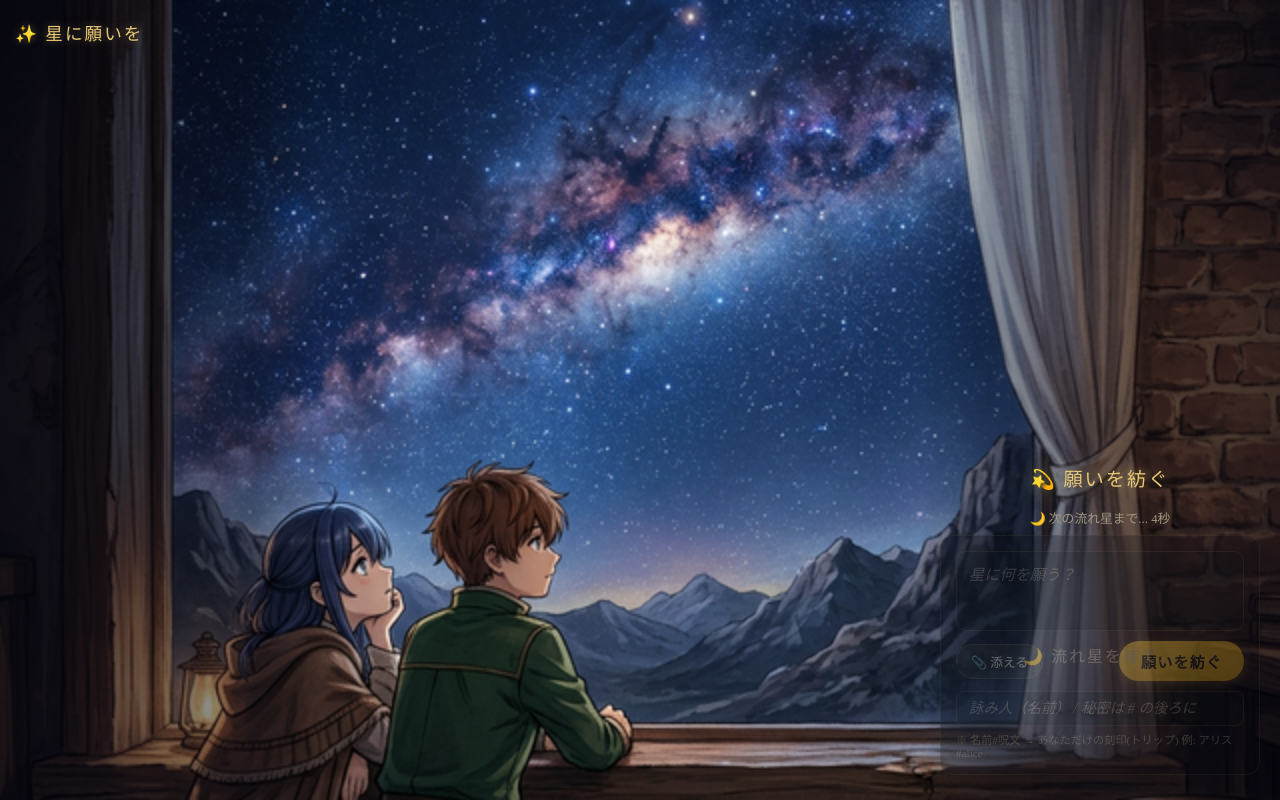
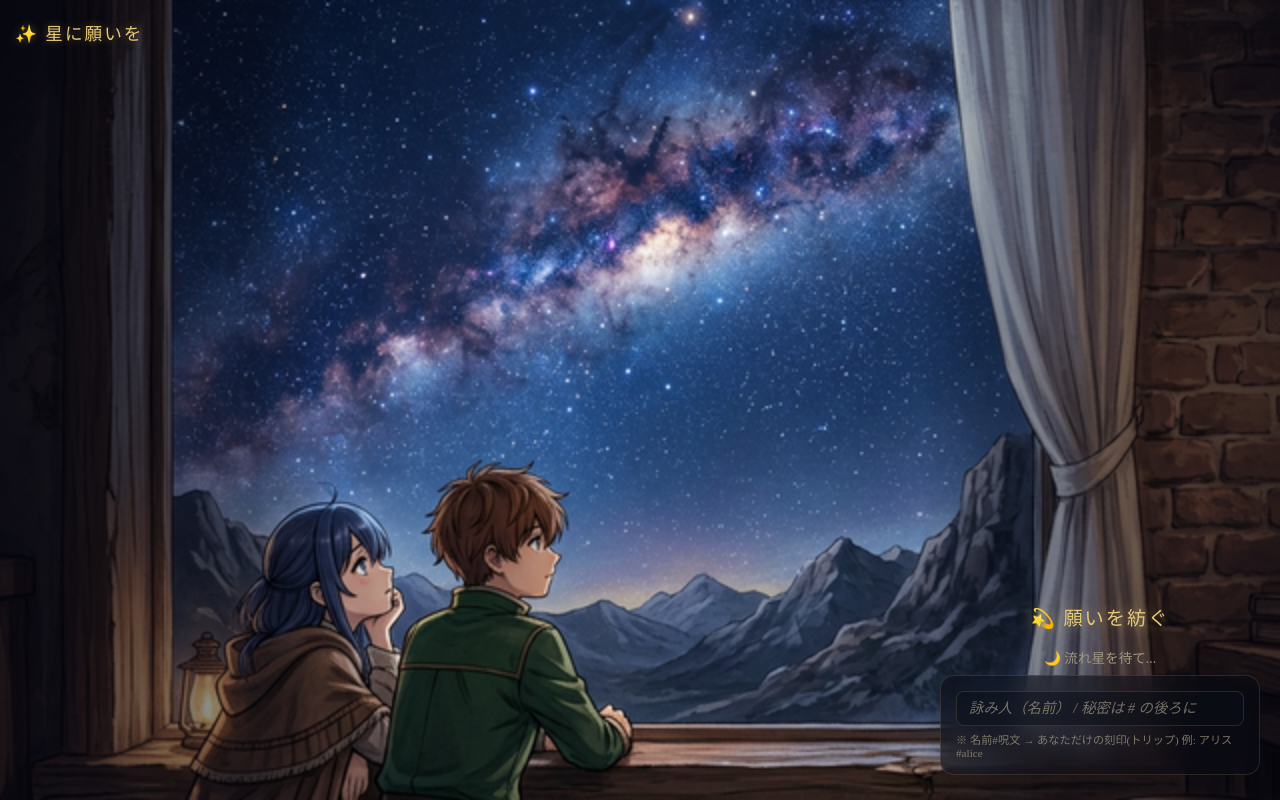
Before and after one commit to asterisk3157/base_app_test, a Flask app: page / in a window 1280 px wide. Run offline with Flask 3, Linux system fonts and the light colour scheme; data that the repository does not hold is empty; some web fonts are replaced.

Commit message:
feat: enhanced shooting stars - random timing, colors, counts, hidden input

```diff
--- a/templates/index.html
+++ b/templates/index.html
@@ -333,10 +333,35 @@
             position: absolute;
             width: 4px;
             height: 4px;
-            background: #fff;
             border-radius: 50%;
-            box-shadow: 0 0 6px 2px #fff, 0 0 15px 4px rgba(200, 220, 255, 0.8), 0 0 30px 8px rgba(150, 180, 255, 0.4);
-            animation: shootStar 3s linear forwards;
+            animation: shootStar var(--star-speed) linear forwards;
+        }
+
+        .shooting-star.color-yellow {
+            background: #ffe066;
+            box-shadow: 0 0 6px 2px #ffe066, 0 0 15px 4px rgba(255, 224, 102, 0.8), 0 0 30px 8px rgba(255, 200, 50, 0.4);
+        }
+
+        .shooting-star.color-yellow::after {
+            background: linear-gradient(to left, rgba(255, 224, 102, 0.8), transparent);
+        }
+
+        .shooting-star.color-blue {
+            background: #6ec6ff;
+            box-shadow: 0 0 6px 2px #6ec6ff, 0 0 15px 4px rgba(110, 198, 255, 0.8), 0 0 30px 8px rgba(80, 160, 255, 0.4);
+        }
+
+        .shooting-star.color-blue::after {
+            background: linear-gradient(to left, rgba(110, 198, 255, 0.8), transparent);
+        }
+
+        .shooting-star.color-red {
+            background: #ff7e7e;
+            box-shadow: 0 0 6px 2px #ff7e7e, 0 0 15px 4px rgba(255, 126, 126, 0.8), 0 0 30px 8px rgba(255, 100, 100, 0.4);
+        }
+
+        .shooting-star.color-red::after {
+            background: linear-gradient(to left, rgba(255, 126, 126, 0.8), transparent);
         }
 
         .shooting-star::after {
@@ -347,7 +372,6 @@
             transform: translateY(-50%);
             width: 80px;
             height: 2px;
-            background: linear-gradient(to left, rgba(255, 255, 255, 0.8), transparent);
         }
 
         @keyframes shootStar {
@@ -371,49 +395,31 @@
         }
 
         /* === INPUT LOCK/UNLOCK STATES === */
-        .input-box.locked {
-            opacity: 0.4;
-            pointer-events: none;
-            position: relative;
+        .comment-input-area {
+            display: none;
+            /* Hidden by default */
+            flex-direction: column;
+            gap: 10px;
         }
 
-        .input-box.unlocked {
-            opacity: 1;
-            pointer-events: auto;
+        .comment-input-area.visible {
+            display: flex;
             animation: inputGlow 0.6s ease-in-out infinite alternate;
         }
 
         @keyframes inputGlow {
             from {
-                box-shadow: 0 0 10px rgba(230, 200, 117, 0.2), inset 0 0 5px rgba(230, 200, 117, 0.05);
+                box-shadow: 0 0 10px rgba(230, 200, 117, 0.2);
             }
 
             to {
-                box-shadow: 0 0 25px rgba(230, 200, 117, 0.5), inset 0 0 10px rgba(230, 200, 117, 0.1);
-                border-color: var(--primary-glow);
+                box-shadow: 0 0 25px rgba(230, 200, 117, 0.5);
             }
-        }
-
-        .lock-overlay {
-            position: absolute;
-            top: 0;
-            left: 0;
-            right: 0;
-            bottom: 0;
-            display: flex;
-            align-items: center;
-            justify-content: center;
-            font-size: 1rem;
-            color: var(--text-muted);
-            letter-spacing: 2px;
-            z-index: 20;
-            border-radius: 14px;
-            pointer-events: none;
         }
 
         .star-status {
             text-align: center;
-            font-size: 0.8rem;
+            font-size: 0.85rem;
             color: var(--text-muted);
             margin-bottom: 8px;
             min-height: 1.2em;
@@ -475,9 +481,10 @@
         <div class="panel-title">💫 願いを紡ぐ</div>
         <div class="star-status" id="starStatus">🌙 流れ星を待て...</div>
         <form id="postForm" enctype="multipart/form-data">
-            <div class="input-box locked" id="inputBox">
-                <div class="lock-overlay" id="lockOverlay">🌙 流れ星を待て...</div>
-                <textarea name="content" id="content" placeholder="星に何を願う？" required disabled onpaste="return false;"
+            <div class="input-box" id="inputBox">
+                <!-- Comment area: hidden when stars aren't flowing -->
+                <div class="comment-input-area" id="commentArea">
+                    <textarea name="content" id="content" placeholder="星に何を願う？" required onpaste="return false;"
                         ondrop="return false;"></textarea>
 
                     <div class="controls-row">
@@ -489,7 +496,9 @@
                         <span id="fileName"></span>
                         <button type="submit">願いを紡ぐ</button>
                     </div>
+                </div>
 
+                <!-- Name always visible and editable -->
                 <input type="text" name="name" id="name" placeholder="詠み人（名前） / 秘密は # の後ろに" maxlength="50"
                     onpaste="return false;" ondrop="return false;">
                 <div class="tripcode-hint">※ 名前#呪文 → あなただけの刻印(トリップ) 例: アリス#alice</div>
@@ -652,64 +661,59 @@
         setInterval(loadPosts, 2000);
 
         // =============================================
-        // 🌠 SHOOTING STAR INPUT GATE
+        // 🌠 SHOOTING STAR INPUT GATE (Enhanced)
         // =============================================
-        const STAR_INTERVAL = 10000; // 10 seconds between stars
-        const STAR_DURATION = 3000;  // 3 seconds of input time
+        const COLORS = ['color-yellow', 'color-blue', 'color-red'];
         let inputUnlocked = false;
+
+        function randInt(min, max) {
+            return Math.floor(Math.random() * (max - min + 1)) + min;
+        }
 
         function lockInput() {
             inputUnlocked = false;
-            const inputBox = document.getElementById('inputBox');
-            const lockOverlay = document.getElementById('lockOverlay');
+            const commentArea = document.getElementById('commentArea');
             const starStatus = document.getElementById('starStatus');
-            const content = document.getElementById('content');
-            const submitBtn = document.querySelector('button[type="submit"]');
 
-            inputBox.classList.remove('unlocked');
-            inputBox.classList.add('locked');
-            lockOverlay.style.display = 'flex';
-            content.disabled = true;
-            submitBtn.disabled = true;
+            commentArea.classList.remove('visible');
             starStatus.textContent = '🌙 流れ星を待て...';
             starStatus.classList.remove('active');
         }
 
         function unlockInput() {
             inputUnlocked = true;
-            const inputBox = document.getElementById('inputBox');
-            const lockOverlay = document.getElementById('lockOverlay');
+            const commentArea = document.getElementById('commentArea');
             const starStatus = document.getElementById('starStatus');
             const content = document.getElementById('content');
-            const submitBtn = document.querySelector('button[type="submit"]');
 
-            inputBox.classList.remove('locked');
-            inputBox.classList.add('unlocked');
-            lockOverlay.style.display = 'none';
-            content.disabled = false;
-            submitBtn.disabled = false;
+            commentArea.classList.add('visible');
             starStatus.textContent = '🌠 流れ星が来た！今だ！願いを紡げ！';
             starStatus.classList.add('active');
 
-            // Auto-focus the textarea so user can type immediately
+            // Auto-focus the textarea
             content.focus();
         }
 
-        function spawnShootingStar() {
+        function spawnSingleStar(duration) {
             const zone = document.getElementById('starZone');
             const star = document.createElement('div');
-            star.className = 'shooting-star';
 
-            // Random start position (within the top 60% of the zone)
-            const startX = Math.random() * 60 + 20; // 20-80% from left
-            const startY = Math.random() * 40 + 5;  // 5-45% from top
+            // Random color
+            const color = COLORS[randInt(0, COLORS.length - 1)];
+            star.className = 'shooting-star ' + color;
 
-            // Random direction and distance
-            const angle = Math.random() * 60 + 30; // 30-90 degrees (downward arc)
-            const distance = 400 + Math.random() * 300;
+            // Use entire zone: 0-100%
+            const startX = Math.random() * 100;
+            const startY = Math.random() * 60; // top 60% of zone
+
+            // Fully random direction (0-360 degrees)
+            const angle = Math.random() * 360;
+            const distance = 300 + Math.random() * 500;
             const dx = Math.cos(angle * Math.PI / 180) * distance;
             const dy = Math.sin(angle * Math.PI / 180) * distance;
 
+            // Set per-star duration via CSS variable
+            star.style.setProperty('--star-speed', duration + 's');
             star.style.left = startX + '%';
             star.style.top = startY + '%';
             star.style.setProperty('--star-angle', angle + 'deg');
@@ -718,48 +722,41 @@
 
             zone.appendChild(star);
 
-            // Remove the star element after animation
+            // Remove after animation
             setTimeout(() => {
                 star.remove();
-            }, STAR_DURATION);
+            }, duration * 1000 + 100);
         }
 
-        function triggerShootingStar() {
-            // Spawn the visual star
-            spawnShootingStar();
+        function triggerShootingStars() {
+            // Random parameters for this wave
+            const duration = randInt(3, 7);   // 3-7 seconds
+            const count = randInt(1, 10);     // 1-10 stars
+            const durationMs = duration * 1000;
 
-            // Unlock input
+            // Spawn all stars for this wave (stagger slightly)
+            for (let i = 0; i < count; i++) {
+                const delay = Math.random() * 500; // slight stagger within 0.5s
+                setTimeout(() => spawnSingleStar(duration), delay);
+            }
+
+            // Unlock input for the duration of the stars
             unlockInput();
 
-            // After STAR_DURATION, lock input again
+            // After stars finish, lock again and schedule next wave
             setTimeout(() => {
                 lockInput();
-                startCountdown();
-            }, STAR_DURATION);
+                scheduleNextWave();
+            }, durationMs);
         }
 
-        // Countdown display
-        let countdownInterval = null;
-        function startCountdown() {
-            const starStatus = document.getElementById('starStatus');
-            let remaining = STAR_INTERVAL / 1000;
-
-            if (countdownInterval) clearInterval(countdownInterval);
-
-            countdownInterval = setInterval(() => {
-                remaining--;
-                if (remaining > 0) {
-                    starStatus.textContent = '🌙 次の流れ星まで... ' + remaining + '秒';
-                } else {
-                    clearInterval(countdownInterval);
-                }
-            }, 1000);
+        function scheduleNextWave() {
+            const waitTime = randInt(4, 10); // 4-10 seconds until next wave
+            setTimeout(triggerShootingStars, waitTime * 1000);
         }
 
-        // Start the cycle
-        // First star comes after STAR_INTERVAL
-        startCountdown();
-        setInterval(triggerShootingStar, STAR_INTERVAL);
+        // Start the first wave after a random initial delay
+        scheduleNextWave();
     </script>
 </body>
 
```
Lines whose indentation alone changed are shown as unchanged.
